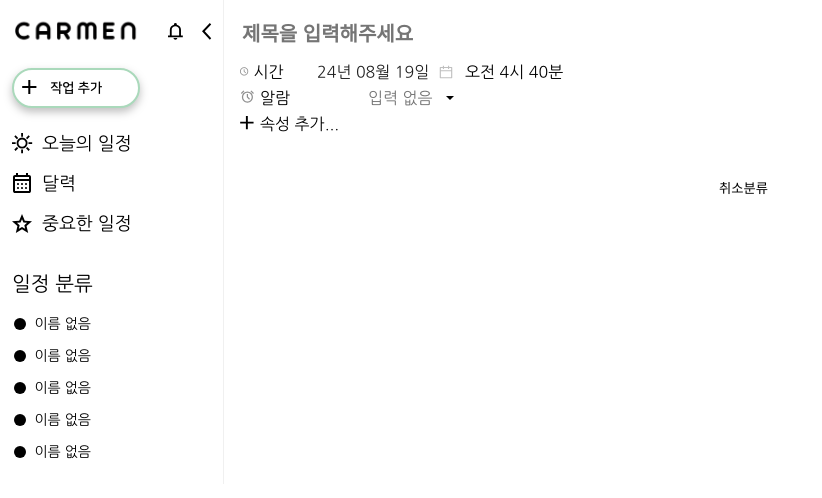
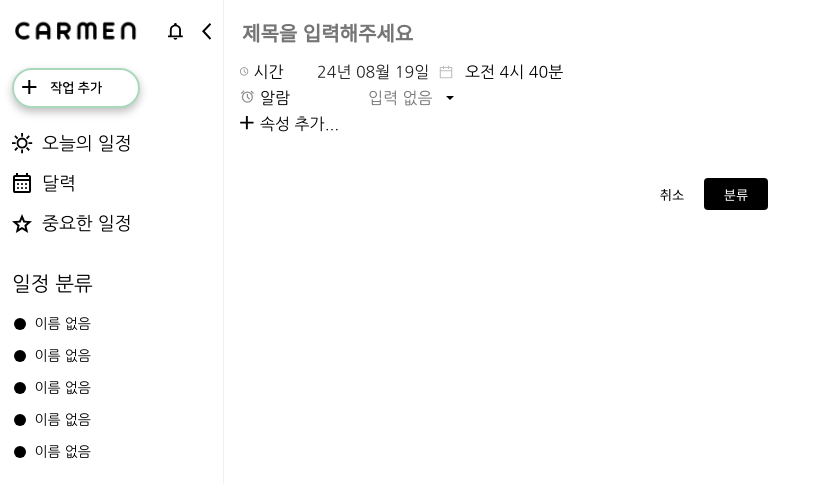
Before and after one commit to sangjin149/Carmen, a React (Create React App) app: page / in a window 1280 px wide. Shown: the top 498 px of the page, without its empty margins (0-822 px from the left). Built offline with nearby package versions, Linux system fonts and the light colour scheme.

Commit message:
Fix: generateChangeHandler 이름 오자 수정

```diff
--- a/src/components/newScheduleForm/index.js
+++ b/src/components/newScheduleForm/index.js
@@ -47,20 +47,20 @@ export default function NewScheduleForm() {
         onSubmit();
     }
 
-    function generateChageHandler(key) {
+    function generateChangeHandler(key) {
         return (newValue) => onInputValueChange(key, newValue);
     }
 
     return (
         <FakeCon>
             <Container onSubmit={(e) => e.preventDefault()}>
-                <TitleInput placeholder="제목을 입력해주세요" onChange={generateChageHandler("title")} />
+                <TitleInput placeholder="제목을 입력해주세요" onChange={generateChangeHandler("title")} />
                 <OptionList>
                     <OptionLabel optionType="time">
-                        <DateTimePicker value={inputValues.time} onChange={generateChageHandler("time")} />
+                        <DateTimePicker value={inputValues.time} onChange={generateChangeHandler("time")} />
                     </OptionLabel>
                     <OptionLabel optionType="alarm">
-                        <DropDown itemList={alarmList} onChange={generateChageHandler("alarm")} />
+                        <DropDown itemList={alarmList} onChange={generateChangeHandler("alarm")} />
                     </OptionLabel>
                     <OptionLabel optionType="add"></OptionLabel>
                 </OptionList>
@@ -106,8 +106,16 @@ const Control = styled.div`
     justify-content: flex-end;
 `;
 
-const CancelButton = styled(Button)``;
+const CancelButton = styled(Button)`
+    width: 4rem;
+    height: 2rem;
+`;
 
 const ConfirmButton = styled(Button)`
-    color: "#909090";
+    width: 4rem;
+    height: 2rem;
+
+    border-radius: 0.25rem;
+    background-color: black;
+    color: white;
 `;
```
